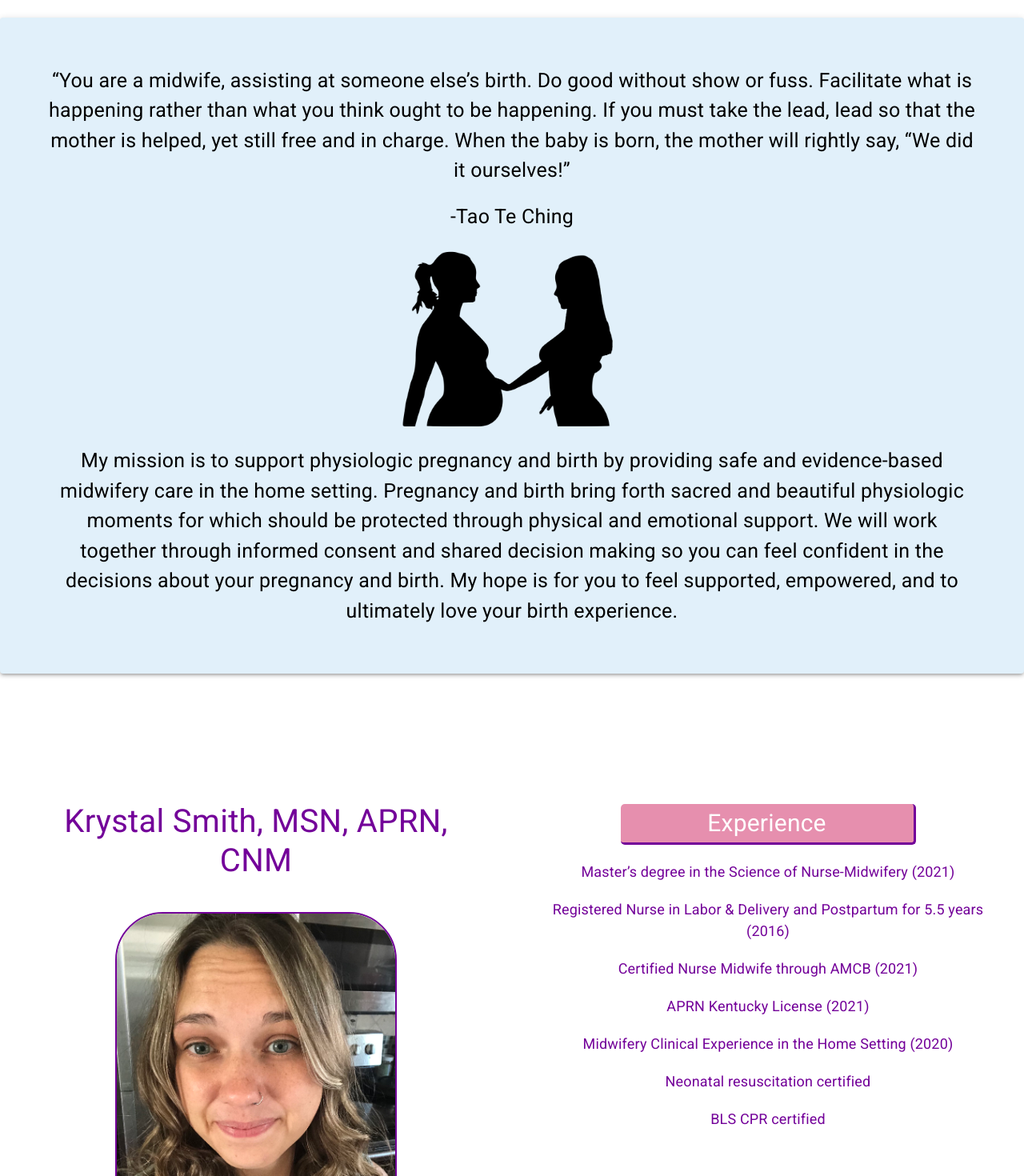
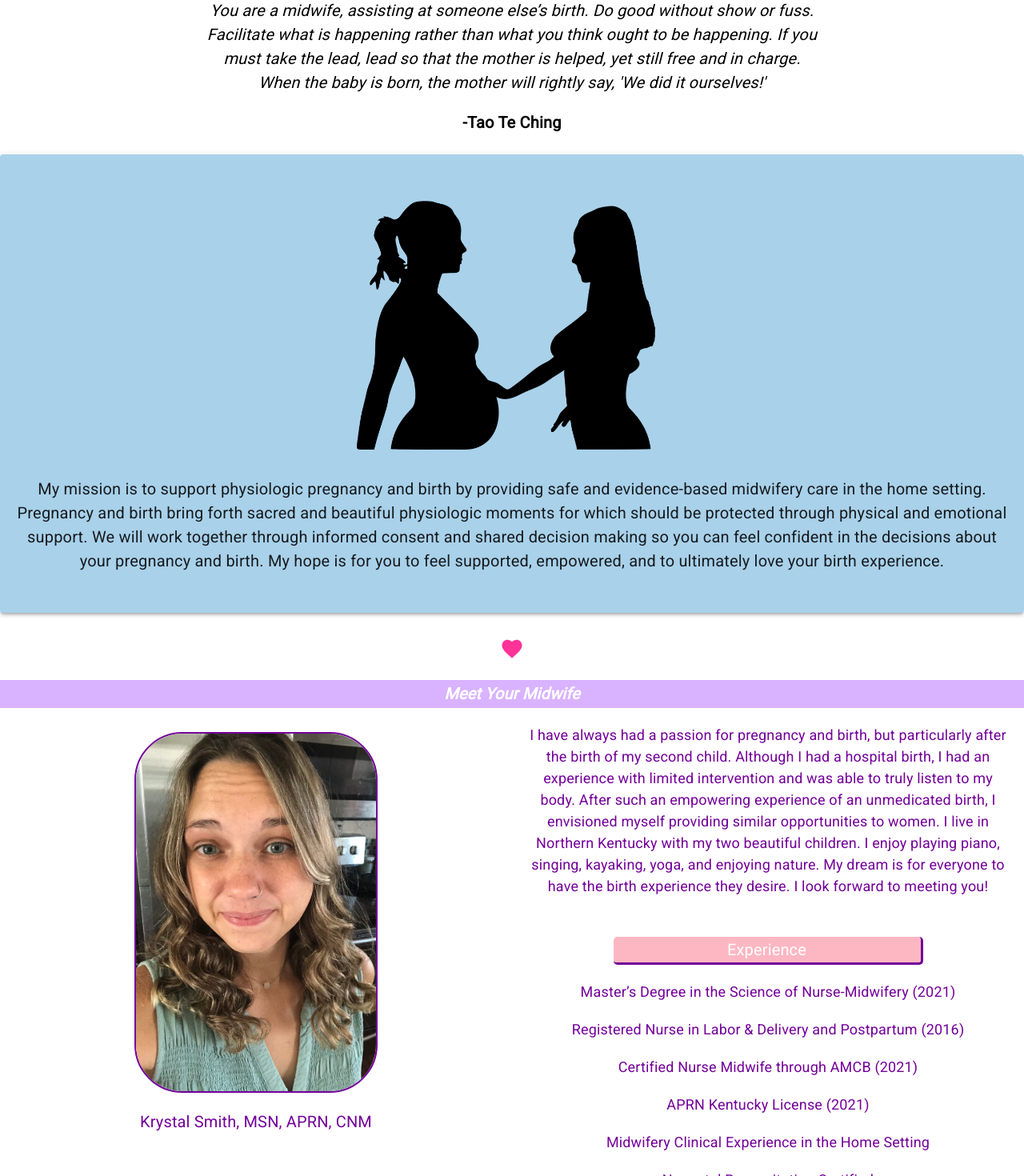
Before and after one commit to magire01/loveyourbirth, a React (Create React App) app: page / in a window 1280 px wide. Shown: the part 720-2190 px from the top of the page at 80% size. Built offline with nearby package versions, Linux system fonts and the light colour scheme.

Commit message:
Added content

```diff
--- a/src/App.js
+++ b/src/App.js
@@ -1,10 +1,12 @@
 import './App.css';
 import React, { useState, useRef, useEffect } from "react";
-import { Grid, Button, Menu, MenuItem, Typography, IconButton, AppBar, Toolbar, Modal, Card, Snackbar, SnackbarContent } from "@material-ui/core";
+import { Grid, Button, Menu, MenuItem, Typography, IconButton, AppBar, Toolbar, Modal, Card, Snackbar, SnackbarContent, colors } from "@material-ui/core";
 import MenuIcon from "@material-ui/icons/Menu";
 import FacebookIcon from '@material-ui/icons/Facebook';
 import EmailIcon from '@material-ui/icons/Email';
 import HomeIcon from '@material-ui/icons/Home';
+
+import FavoriteIcon from '@material-ui/icons/Favorite';
 import '@fontsource/roboto';
 import lybLogo from "./lybLogo3.png";
 import Home from './components/Home';
@@ -82,30 +84,31 @@ const App = () => {
       navbutton: "white",
       background1: "#E5COC8",
       newPatient: "#d9b3ff",
-      message: "#FDB7C2"
+      message: "#FDB7C2",
+      subheader: "#d9b3ff"
     }
     //style
     const style = {
       banner: {
-        width: (!isDesktop) ? "100%" : "45%",
+        width: (!isDesktop) ? "70%" : "45%",
         height: "auto",
         marginTop: (!isDesktop) ? 40 : 10
       },
       page: {
-        marginTop: "3%",
-        marginBottom: "5%",
+        marginTop: 0,
+        marginBottom: 0,
       },
       appbar: {
-        backgroundColor: colorScheme.navbar,
+        background: colorScheme.navbar,
         position: "fixed",
         alignItems: "center",
         height: 60
       },
       appbarSmall: {
-        backgroundColor: colorScheme.navbar,
+        background: colorScheme.navbar,
         height: 50,
-        position: "flex",
-        paddingRight: 20
+        position: "fixed",
+        paddingRight: 0
       },
       navbutton: {
         color: colorScheme.navbutton,
@@ -192,6 +195,22 @@ const App = () => {
         backgroundColor: "#8cd98c",
         alignItems: "center",
         color: 'white'
+      },
+      subheader: {
+        fontSize: 20,
+        backgroundColor: "#d9b3ff",
+        color: "white",
+        fontWeight: "bold",
+        marginTop: 10,
+        fontStyle: "italic"
+        // borderBottom: "1px solid #ff3399",
+
+      },
+      heart: {
+          color: "#ff3399",
+          fontSize: 30,
+          marginBottom: 10,
+          marginTop: 25
       }
     }
 
@@ -255,10 +274,11 @@ const App = () => {
                 ))}
               </Menu>
             </>
-          : <>
 
-          {/* PC NAVBAR  */}
-          <Grid item md="12">
+
+  //PC APPBAR
+         :
+         <> <Grid item md="12">
           {page.map((data, index) => (
             <Button style={style.navbutton} onClick={e => openPage(e, scroll[index + 1])}>{data}</Button>
           ))}
@@ -339,11 +359,17 @@ const App = () => {
         <Grid item md="12" xs="12" style={style.page}>
           <Home />
         </Grid>
-        <Grid item md="12" xs="12" style={style.page}ref={AboutRef}>
+        <Grid item md="12" xs="12">
+          <FavoriteIcon style={style.heart} />
+        </Grid>
+        <Grid item md="12" xs="12" style={style.page} ref={AboutRef}>
           <About />
         </Grid>
         <Grid item md="12" xs="12" style={style.page}ref={ServicesRef}>
           <Grid container direction="row" alignItems="center" justifyContent="center">
+            <Grid item m="12" xs="12">
+                <Typography variant='subtitle1' style={style.subheader}>Services</Typography>
+            </Grid>
             <Grid item md="4" xs="12" ref={PrenatalRef}>
               <Prenatal />
             </Grid>
--- a/src/components/About.js
+++ b/src/components/About.js
@@ -1,7 +1,9 @@
 import React, { useState, useEffect } from "react";
-import { Grid, Typography, CardMedia } from "@material-ui/core";
+import { Grid, Typography, CardMedia, Paper } from "@material-ui/core";
 import '@fontsource/roboto';
 import ProfilePic from "../krystal.png";
+
+import FavoriteIcon from '@material-ui/icons/Favorite';
 
 const About = () => {
 
@@ -24,18 +26,19 @@ const About = () => {
         },
         font3: {
             color: "white",
-            fontSize: 30,
+            fontSize: 20,
             borderBottom: "3px solid #730099",
             borderRight: "3px solid #730099",
-            backgroundColor: "#E68FAE",
+            backgroundColor: "#FDB7C2",
             margin: "auto",
             borderRadius: 5,
             width: "60%"
         },
         picture: {
-            width: (!isDesktop) ? "80%" : "65%",
+            width: (!isDesktop) ? "80%" : "50%",
             height: "auto",
-            marginTop: (!isDesktop) ? 20 : 40,
+            marginTop: (!isDesktop) ? 0 : 10,
+            marginBottom: (!isDesktop) ? 0 : 0,
             borderRadius: 60,
             border: "2px solid #730099"
         },
@@ -44,24 +47,23 @@ const About = () => {
             height: "auto"
         },
         title: {
-            fontSize: (!isDesktop) ? 30 : 40,
-            color: "#730099"
+            fontSize: (!isDesktop) ? 15 : 20,
+            color: "#730099",
+            marginBottom: 10
         },
         section: {
             marginTop: 0,
-            height: (!isDesktop) ? "auto" : 400
+            height: (!isDesktop) ? "auto" : 700
         },
         card: {
-            padding: 20,
-            margin: "5%",
+            margin: 20,
             width: "auto%",
             height: "auto",
             marginBottom: 20,
             borderRadius: 20
         },
         card2: {
-            paddingTop: 40,
-            margin: 15
+            marginBottom: 50
         },
         cardMessage: {
             display: 'fixed',
@@ -74,49 +76,59 @@ const About = () => {
             textAlign: "center",
             border: "5px solid pink",
             backgroundColor: "white"
-        }
+        },
+        subheader: {
+            fontSize: 20,
+            backgroundColor: "#d9b3ff",
+            color: "white",
+            fontWeight: "bold",
+            fontStyle: "italic",
+            marginTop: 10
+            // borderBottom: "1px solid #ff3399",
+
+        },
+        heart: {
+            color: "#ff3399",
+            fontSize: 30,
+            marginTop: 30,
+            marginBottom: 20,
+            textAlign: "center"
+        },
     }
     return (
         <Grid container direction="row" alignItems="center">
+            <Grid item m="12" xs="12">
+                <Typography variant='subtitle1' style={style.subheader}>Meet Your Midwife</Typography>
+            </Grid>
             <Grid item md="6" xs="12" style={style.section}>
+
                 <div style={style.card}>
-                    {(!isDesktop)
+                    <CardMedia>
+                        <img src={ProfilePic} style={style.picture}/>
+                    </CardMedia>
+                </div>{(!isDesktop)
                         ?
                         <>
-                            <Typography variant="h4" style={style.title}>Krystal Smith,</Typography>
-                            <Typography variant="h4" style={style.title}>MSN, APRN, CNM</Typography>
+                            <Typography variant="h4" style={style.title}>Krystal Smith, MSN, APRN, CNM</Typography>
                         </>
                         : <Typography variant="h4" style={style.title}>Krystal Smith, MSN, APRN, CNM</Typography>
                     }
-                    <CardMedia>
-                        <img src={ProfilePic} style={style.picture}/>
-                    </CardMedia>
-                </div>
-            </Grid>
-            <Grid item md="6" xs="12" style={style.section}>
-                <div style={style.card2}>
-                    <Typography variant="h6" style={style.font3}>Experience</Typography>
-                    <Typography style={style.font2}>Master’s degree in the Science of Nurse-Midwifery (2021)</Typography>
-                    <Typography style={style.font2}>Registered Nurse in Labor &amp; Delivery and Postpartum for 5.5 years (2016)</Typography>
-                    <Typography style={style.font2}>Certified Nurse Midwife through AMCB (2021)</Typography>
-                    <Typography style={style.font2}>APRN Kentucky License (2021)</Typography>
-                    <Typography style={style.font2}>Midwifery Clinical Experience in the Home Setting (2020)</Typography>
-                    <Typography style={style.font2}>Neonatal resuscitation certified</Typography>
-                    <Typography style={style.font2}>BLS CPR certified</Typography>
-                </div>
-                <div style={style.card2}>
-                    <Typography variant="h6" style={style.font3}>Interests</Typography>
-                    <Typography style={style.font2}>Supporting physiologic birth</Typography>
-                    <Typography style={style.font2}>Breastfeeding</Typography>
-                    <Typography style={style.font2}>Shared decision making</Typography>
-                    <Typography style={style.font2}>Evidence-based care</Typography>
-                    <Typography style={style.font2}>Informed consent</Typography>
-                    <Typography style={style.font2}>Supporting women’s desires</Typography>
-                    <Typography style={style.font2}>Family centered care</Typography>
-                </div>
             </Grid>
             <Grid item md="6" xs="12" style={style.section}>
 
+                <div style={style.card2}>
+                    <Typography style={style.font2}>I have always had a passion for pregnancy and birth, but particularly after the birth of my second child. Although I had a hospital birth, I had an experience with limited intervention and was able to truly listen to my body. After such an empowering experience of an unmedicated birth, I envisioned myself providing similar opportunities to women. I live in Northern Kentucky with my two beautiful children. I enjoy playing piano, singing, kayaking, yoga, and enjoying nature. My dream is for everyone to have the birth experience they desire. I look forward to meeting you!</Typography>
+                </div>
+                <div style={style.card2}>
+                    <Typography variant="h6" style={style.font3}>Experience</Typography>
+                    <Typography style={style.font2}>Master’s Degree in the Science of Nurse-Midwifery (2021)</Typography>
+                    <Typography style={style.font2}>Registered Nurse in Labor &amp; Delivery and Postpartum (2016)</Typography>
+                    <Typography style={style.font2}>Certified Nurse Midwife through AMCB (2021)</Typography>
+                    <Typography style={style.font2}>APRN Kentucky License (2021)</Typography>
+                    <Typography style={style.font2}>Midwifery Clinical Experience in the Home Setting </Typography>
+                    <Typography style={style.font2}>Neonatal Resuscitation Certified</Typography>
+                    <Typography style={style.font2}>BLS CPR Certified</Typography>
+                </div>
             </Grid>
         </Grid>
     )
--- a/src/components/Birth.js
+++ b/src/components/Birth.js
@@ -47,7 +47,7 @@ const Birth = () => {
         <div style={style.serviceCard}>
             <FavoriteIcon style={style.heart}/>
             <Typography variant="subtitle1" style={style.subtitle}>Labor & Birth</Typography>
-            <Typography>I am confident that you will be knowledgeable about the labor process as we will discuss this as you near the end of your pregnancy. When you call during labor, I will come to your home and do one baseline cervical exam to determine if I need to stay or go. Once it’s determined you are in active labor I will remain by your side until birth and 2-3 hours postpartum. I will have a birth assistant who is also certified in neonatal resuscitation and adult CPR. I will bring all the supplies and skills needed to help facilitate a physiologic birth as well as initiate any interventions needed if complications arise. Just like during pregnancy, I will continue to assess the health of you and your baby and notify you of any concerns I may have. If I believe it is safer for you to transfer your care to the hospital, my hope is that you will trust my recommendation. In a low-risk pregnancy and labor, evidence shows that birthing at home is just as safe as in the hospital. Labor and birth at home is very beneficial because you are in your safe space, able to move freely, eat and drink as you please, and able to follow your intuition of what feels best for you. I will be there as a guiding hand, but ultimately you are in charge of your birth experience. </Typography>
+            <Typography>As you near the end of your pregnancy, I am confident that you will be knowledgeable about the labor process. Once you are in active labor, I will remain by your side until birth and 2-3 hours postpartum. A birth assistant will accompany me who is also certified in neonatal resuscitation and adult CPR. I will bring all the supplies and skills needed to handle potential complications. Just like during pregnancy, I will continue to assess the health of you and your baby and notify you of any concerns I may have. If I believe it is safer for you to transfer your care to the hospital, my hope is that you will trust my recommendation. In a low-risk pregnancy and labor, evidence shows that birthing at home is just as safe as in the hospital. Labor and birth at home is very beneficial because you are in your safe space, able to move freely, eat and drink as you please, and truly follow your maternal instincts. I will be there as a guiding hand, but ultimately you are in charge of your birth experience. </Typography>
         </div>
     )
 }
--- a/src/components/Contact.js
+++ b/src/components/Contact.js
@@ -18,7 +18,7 @@ const Contact = () => {
     return (
         <Grid container direction="row">
             <Grid item md="12" xs="12">
-                <Paper style={style.card}>
+                <Paper style={style.card} elevation="5">
                     <CardHeader title="Contact" />
                     <Grid container direction="row" alignItems="center">
                         <Grid item md="4" xs="12">
--- a/src/components/Home.js
+++ b/src/components/Home.js
@@ -21,35 +21,66 @@ const Home = () => {
             margin: (!isDesktop) ? 3 : 20,
             fontSize: (!isDesktop) ? 20 : 25
         },
+        quoteFont: {
+            color: "black",
+            fontSize: (!isDesktop) ? 12 : 20,
+            textAlign: "center",
+            fontStyle: "italic",
+            marginTop: 20,
+            marginRight: (!isDesktop) ? "10%" : "20%",
+            marginLeft: (!isDesktop) ? "10%" : "20%"
+        },
+        quoteFont2: {
+            color: "black",
+            fontSize: (!isDesktop) ? 12 : 20,
+            textAlign: "center",
+            fontWeight: "bold",
+            margin: 20
+        },
+        missionFont: {
+            fontSize: (!isDesktop) ? 14 : 20,
+            textAlign: "center",
+            marginTop: 20,
+            marginRight: (!isDesktop) ? 40 : 20,
+            marginLeft: (!isDesktop) ? 40 : 20
+        },
         title: {
             fontSize: (!isDesktop) ? 25 : 35,
             marginBottom: "5%",
             color: "black"
         },
         picture2: {
-            width: (!isDesktop) ? "100%" : "30%",
-            height: "auto"
+            width: (!isDesktop) ? 400 : "40%",
+            height: "auto",
+            textAlign: "left",
+            marginTop: 50
         },
         card: {
-            padding: (!isDesktop) ? 20 : 40,
-            backgroundColor: "#E1F0FA",
+            backgroundColor: "#A9D1EA",
             marginBottom: 5,
             marginTop: 5
+        },
+        section: {
+            marginTop: 30,
+            marginBottom: 50
         }
     }
     return (
-        <Grid container direction="row">
-            <Grid item md="12" xs="12">
-                <Paper style={style.card} elevation="3">
-                     <Typography style={style.font}>“You are a midwife, assisting at someone else’s birth. Do good without show or fuss. Facilitate what is happening rather than what you think ought to be happening. If you must take the lead, lead so that the mother is helped, yet still free and in charge. When the baby is born, the mother will rightly say, “We did it ourselves!”</Typography>
-                    <Typography style={style.font}>-Tao Te Ching</Typography>
+        <Grid container direction="row" alignItems="center" justifyContent="center">
+                    <Grid item md="12" xs="12">
+                        <Typography style={style.quoteFont}>You are a midwife, assisting at someone else’s birth. Do good without show or fuss. Facilitate what is happening rather than what you think ought to be happening. If you must take the lead, lead so that the mother is helped, yet still free and in charge. When the baby is born, the mother will rightly say, 'We did it ourselves!'</Typography>
+                        <Typography style={style.quoteFont2}>-Tao Te Ching</Typography>
+                    </Grid>
+            <Paper style={style.card} elevation="3">
+                <Grid item md="12" xs="12">
                     <CardMedia>
                         <img src={MidwifePic} style={style.picture2}/>
                     </CardMedia>
-                    <Typography style={style.font}>My mission is to support physiologic pregnancy and birth by providing safe and evidence-based midwifery care in the home setting. Pregnancy and birth bring forth sacred and beautiful physiologic moments for which should be protected through physical and emotional support. We will work together through informed consent and shared decision making so you can feel confident in the decisions about your pregnancy and birth. My hope is for you to feel supported, empowered, and to ultimately love your birth experience.</Typography>
-
-                </Paper>
-            </Grid>
+                </Grid>
+                <Grid item md="12" xs="12" style={style.section}>
+                    <Typography style={style.missionFont}>My mission is to support physiologic pregnancy and birth by providing safe and evidence-based midwifery care in the home setting. Pregnancy and birth bring forth sacred and beautiful physiologic moments for which should be protected through physical and emotional support. We will work together through informed consent and shared decision making so you can feel confident in the decisions about your pregnancy and birth. My hope is for you to feel supported, empowered, and to ultimately love your birth experience.</Typography>
+                </Grid>
+            </Paper>
         </Grid>
     )
 }
--- a/src/components/Newborn.js
+++ b/src/components/Newborn.js
@@ -47,7 +47,7 @@ const Newborn = () => {
         <div style={style.serviceCard}>
             <FavoriteIcon style={style.heart}/>
             <Typography variant="subtitle1" style={style.subtitle}>Postpartum & Newborn</Typography>
-            <Typography>During the immediate postpartum period, I will be supporting the golden hour. Skin to skin, bonding, and breastfeeding will be vital not only for the well-being of your baby, but to help protect you from postpartum hemorrhage. After determining that the health of both you and your baby are stable, I will only be a watchful eye during this important hour. I will stay with you for 2-3 hours after birth to make sure you and your baby remain healthy and feel confident in taking care of yourself and your baby. Just as mentioned before, if there are any concerns I will communicate them with you. I will be able to provide postpartum and newborn visits in your home at 1-2 days, 1 week, 2 weeks, and 4 weeks. I will be able to provide a final 6 week postpartum visit, however, my scope of practice only allows me to care for newborns up to 28 days, so I will help you facilitate a transfer of care to your chosen pediatric provider. </Typography>
+            <Typography>During the immediate postpartum period, I will be supporting the golden hour. Skin to skin, bonding, and breastfeeding will be vital not only for the well-being of your baby, but to help protect you from postpartum hemorrhage. After determining that you and your baby are well, I will only be a watchful eye during this important hour. I will stay with you for 2-3 hours after birth and I will make sure you feel confident in taking care of yourself and your baby before I leave your home. Just as mentioned before, if there are any concerns I will communicate them with you. I will be able to provide postpartum and newborn visits in your home at 1-2 days, 1 week, 2 weeks, and 4 weeks. I will also provide a final 6 week postpartum visit. Since my scope of practice only allows me to care for newborns up to 28 days, I will help facilitate a transfer of care to your chosen pediatric provider. Breastfeeding assistance will also be available as needed. </Typography>
         </div>
     )
 }
--- a/src/components/Prenatal.js
+++ b/src/components/Prenatal.js
@@ -47,7 +47,7 @@ const Prenatal = () => {
         <div style={style.serviceCard}>
             <FavoriteIcon style={style.heart}/>
             <Typography variant="subtitle1" style={style.subtitle}>Pregnancy</Typography>
-            <Typography>The midwifery model of care emphasises supporting normal physiology, encouraging shared decision making, and providing holistic, family-centered care. A trusting compassionate relationship with your midwife is vital for safe and effective care in your home. As long as no complications arise during your pregnancy, I will follow the standard recommended schedule for antenatal visits: every 4 weeks until 28 weeks, every 2 weeks until 36 weeks, and every week until birth. Besides the exception of any ultrasounds, I will have the ability to complete any tests you may need. I encourage your family and support systems to be involved in your care as this is a joyous time to bond with the anticipated arrival of your precious little one. I will continue to assess both you and your baby’s health to determine if continuing care in the home is safe and I will notify you of anything I am concerned about and we will discuss a potential transfer of care. Midwives are experts in normal, so it is my duty to determine if anything is falling outside of normal. Thankfully, most pregnancies are healthy and don’t need any interventions other than a watchful eye. It will be your responsibility that you aim for utmost health  and I will offer you physical and emotional support and guidance to help facilitate a healthy and low-risk pregnancy. </Typography>
+            <Typography>The midwifery model of care emphasises supporting normal physiology, encouraging shared decision making, and providing holistic, family-centered care. A trusting relationship with your midwife is vital for safe and effective care in your home. We will build that relationship during reguarly scheduled visits throughout your pregnancy. With the exception of any ultrasounds, I will have the ability to complete any tests you may need right in your home. I encourage your family and friends to be involved in your care as this is a joyous time to bond with the anticipated arrival of your little one. I will continue to assess both you and your baby’s health to determine if continuing care in the home is safe. If I have any concerns, we will discuss them together and decide if a transfer of care is necessary. Midwives are experts in normal, so it is my duty to determine if anything is abnormal. Thankfully, most pregnancies are healthy and don’t require any intervention other than a watchful eye. It will be your responsibility that you aim for utmost health. I will offer you physical and emotional support to help facilitate a healthy and low-risk pregnancy. </Typography>
         </div>
     )
 }
```
Also changed, not shown: src/components/ContactForm.js (+11 -1 lines), src/utilities/questions.json (+9 -1 lines), src/App.css (line endings or trailing spaces), 10 other files (tests, documents, lock files or other folders). Lines whose indentation alone changed are shown as unchanged.
